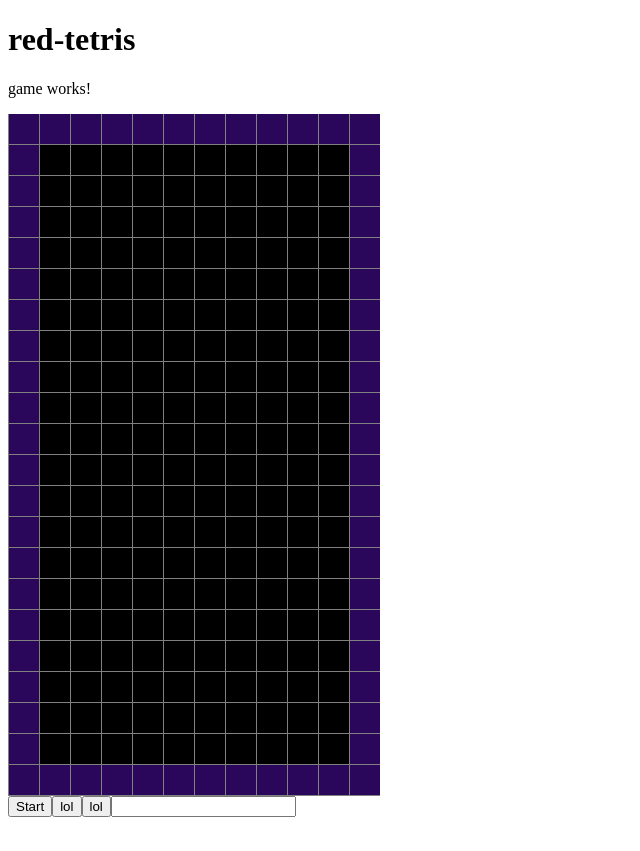
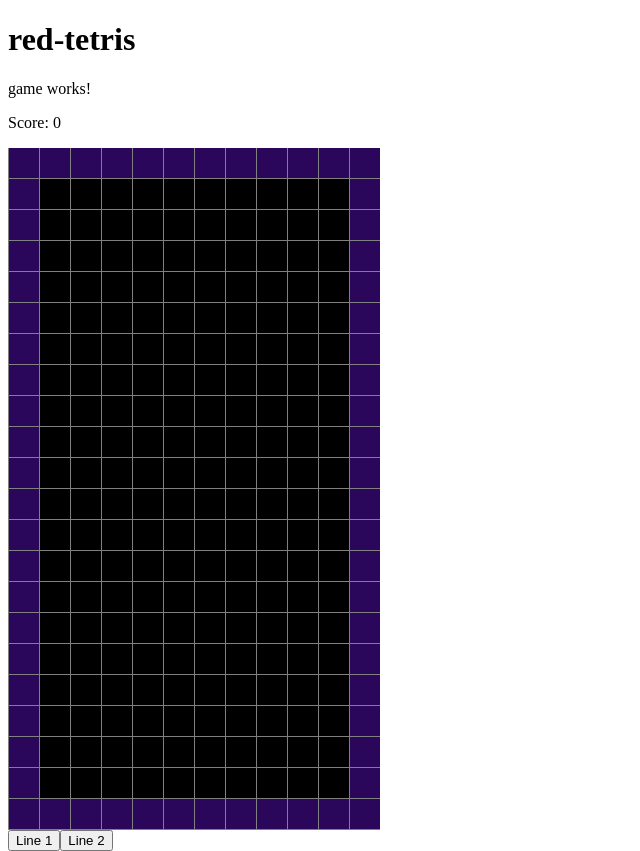
Before and after one commit to sawyerf/red-tetris, an Angular app in the folder front/: page / in a window 1280 px wide. Shown: the whole page, without its empty margins (0-640 px from the left). Before the commit the page ends 817 px from the top, so only its background shows below. Built offline with nearby package versions, Linux system fonts and the light colour scheme.

Commit message:
Add: score

```diff
--- a/front/angular.json
+++ b/front/angular.json
@@ -103,5 +103,8 @@
         }
       }
     }
+  },
+  "cli": {
+    "analytics": false
   }
 }
--- a/front/package.json
+++ b/front/package.json
@@ -3,7 +3,7 @@
   "version": "0.0.0",
   "scripts": {
     "ng": "ng",
-    "start": "ng serve --open --host 192.168.56.2",
+    "start": "ng serve --open",
     "build": "ng build",
     "watch": "ng build --watch --configuration development",
     "test": "ng test"
--- a/front/src/app/game/game.component.html
+++ b/front/src/app/game/game.component.html
@@ -1,9 +1,6 @@
 <p>game works!</p>
-<div class="gameBox"
-	(keydown.ArrowDown)="fallPiece(tetrimo)"
-	(keydown.ArrowRight)="rightPiece(tetrimo)"
-	(keydown.ArrowLeft)="leftPiece(tetrimo)"
-	(keydown.ArrowUp)="rotatePiece(tetrimo)">
+<p>Score: {{score}}</p>
+<div class="gameBox">
 	<div style="background-color: grey">
 		<div class="line">
 			<div class="block border-game"></div>
@@ -21,8 +18,15 @@
 			<div class="block border-game"></div>
 		</div>
 	</div>
-	<button (click)="startGame()">Start</button>
-	<button (click)="terrain.terrain[19].fill(1)">lol</button>
-	<button (click)="terrain.terrain[18].fill(1)">lol</button>
-	<input />
+
+	<!-- <div *ngFor="let nextTetrimo of nextTetrimos" >
+		<div class="line" *ngFor="let row of nextTetrimo.get()" >
+			<div class="block border-game"></div>
+			<div class="block color-{{(nextTetrimo.indexPiece + 1) * column}}" *ngFor="let column of row"></div>
+			<div class="block border-game"></div>
+		</div>
+	</div> -->
+
+	<button (click)="terrain.terrain[19].fill(1)">Line 1</button>
+	<button (click)="terrain.terrain[18].fill(1)">Line 2</button>
 </div>
--- a/front/src/app/game/game.component.ts
+++ b/front/src/app/game/game.component.ts
@@ -8,28 +8,31 @@ import pieces from './tetrimos.json';
 })
 
 export class GameComponent implements OnInit {
-  terrain: Terrain = new Terrain();
+  terrain: Terrain = new Terrain(20,10);
   tetrimo: Tetrimino = new Tetrimino();
   intervalId: NodeJS.Timer = setInterval(() => {}, 1000);
+  score: number = 0;
   isStart: boolean = false;
 
   constructor() {
     document.body.addEventListener('keydown', (event) => {
       console.log(event)
-      if (event.key == ' ') return this.startGame();
+      if (event.key == 'Enter') return this.startGame();
+      // console.log('isStart ', this.isStart);
       if (this.isStart) {
         if (event.key == 'ArrowDown') return this.fallPiece(this.tetrimo);
         if (event.key == 'ArrowUp') return this.rotatePiece(this.tetrimo);
         if (event.key == 'ArrowRight') return this.rightPiece(this.tetrimo);
         if (event.key == 'ArrowLeft') return this.leftPiece(this.tetrimo);
+        if (event.key == ' ') return this.rotateVerticalyPiece(this.tetrimo);
       }
     });
-
   }
 
   startGame(): void {
-    this.terrain = new Terrain();
+    this.terrain = new Terrain(20, 10);
     this.tetrimo = new Tetrimino();
+    this.score = 0;
     clearInterval(this.intervalId);
     this.isStart = true;
     this.intervalId = setInterval(() => { this.fallPiece(this.tetrimo) }, 750);
@@ -39,7 +42,7 @@ export class GameComponent implements OnInit {
     this.terrain.delPiece(tetrimo);
     if (this.terrain.isOnFloor(tetrimo)) { // Piece is on the floor
       this.terrain.putPiece(tetrimo);
-      this.terrain.delFullLine();
+      this.score += this.terrain.delFullLine();
       this.tetrimo = new Tetrimino();
       if (this.terrain.isPossible(this.tetrimo) == false) {
         this.isStart = false;
@@ -75,14 +78,28 @@ export class GameComponent implements OnInit {
     this.terrain.putPiece(tetrimo);
   }
 
+  rotateVerticalyPiece(tetrimo: Tetrimino): void {
+    this.terrain.delPiece(tetrimo);
+    tetrimo.rotateVerticaly()
+    if (this.terrain.isPossible(tetrimo)) return this.terrain.putPiece(tetrimo);
+    tetrimo.rotateVerticaly();
+    this.terrain.putPiece(tetrimo);
+  }
+
   ngOnInit(): void {
   }
 }
 
 class Terrain {
-  sizeColumn: number = 10;
-  sizeRow: number = 20;
+  sizeColumn: number = 0;
+  sizeRow: number = 0;
   terrain: number[][] = this.createTerrain(this.sizeColumn, this.sizeRow);
+
+  constructor(sizeRow: number, sizeColumn: number) {
+    this.sizeColumn = sizeColumn;
+    this.sizeRow = sizeRow;
+    this.terrain = this.createTerrain(this.sizeColumn, this.sizeRow);
+  }
 
   createTerrain(column: number, row: number): number[][] {
     let terrain: number[][] = new Array(row);
@@ -94,20 +111,22 @@ class Terrain {
     return terrain;
   }
 
-  delFullLine(): void {
+  delFullLine(): number {
     let lenRow: number = this.terrain.length;
+    let score: number = 0;
 
     for (let indexRow = lenRow -1; indexRow >= 0; indexRow--) {
       console.log(this.terrain[indexRow].every((block) => block == 1));
       if (this.terrain[indexRow].every((block) => block)) {
-        console.log("full line ", indexRow, this.terrain[indexRow]);
         let newRow = new Array(this.sizeColumn);
+        score++;
         newRow.fill(0);
         this.terrain.unshift(newRow);
         this.terrain.splice(indexRow + 1, 1);
         indexRow++;
       }
     }
+    return score;
   }
 
   isPossible(tetrimo: Tetrimino): boolean {
@@ -150,9 +169,9 @@ class Terrain {
 
   delPiece(tetrimo: Tetrimino): void {
     let piece: number[][] = tetrimo.get();
-    let len: number = piece.length;
+    let lenRow: number = piece.length;
 
-    for (let indexRow = 0; indexRow < len; indexRow++) {
+    for (let indexRow = 0; indexRow < lenRow; indexRow++) {
       let lenColumn: number = piece[indexRow].length;
       for (let indexColumn = 0; indexColumn < lenColumn; indexColumn++) {
         if (piece[indexRow][indexColumn]) {
@@ -164,19 +183,16 @@ class Terrain {
 
   putPiece(tetrimo: Tetrimino): void {
     let piece: number[][] = tetrimo.get();
-    let len: number = piece.length;
+    let lenRow: number = piece.length;
 
-    for (let indexRow = 0; indexRow < len; indexRow++) {
+    for (let indexRow = 0; indexRow < lenRow; indexRow++) {
       let lenColumn: number = piece[indexRow].length;
-      for (let indexColumn = 0; indexColumn < len; indexColumn++) {
+      for (let indexColumn = 0; indexColumn < lenColumn; indexColumn++) {
         if (piece[indexRow][indexColumn]) {
           this.terrain[tetrimo.y + indexRow][tetrimo.x + indexColumn] = tetrimo.indexPiece + 1;
         }
       }
     }
-  }
-
-  constructor() {
   }
 }
 
@@ -192,6 +208,11 @@ class Tetrimino {
 
   rotate():void {
     this.rotation++;
+    this.rotation = this.rotation % pieces[this.indexPiece].rotation.length;
+  }
+
+  rotateVerticaly():void {
+    this.rotation += 2;
     this.rotation = this.rotation % pieces[this.indexPiece].rotation.length;
   }
 
```
